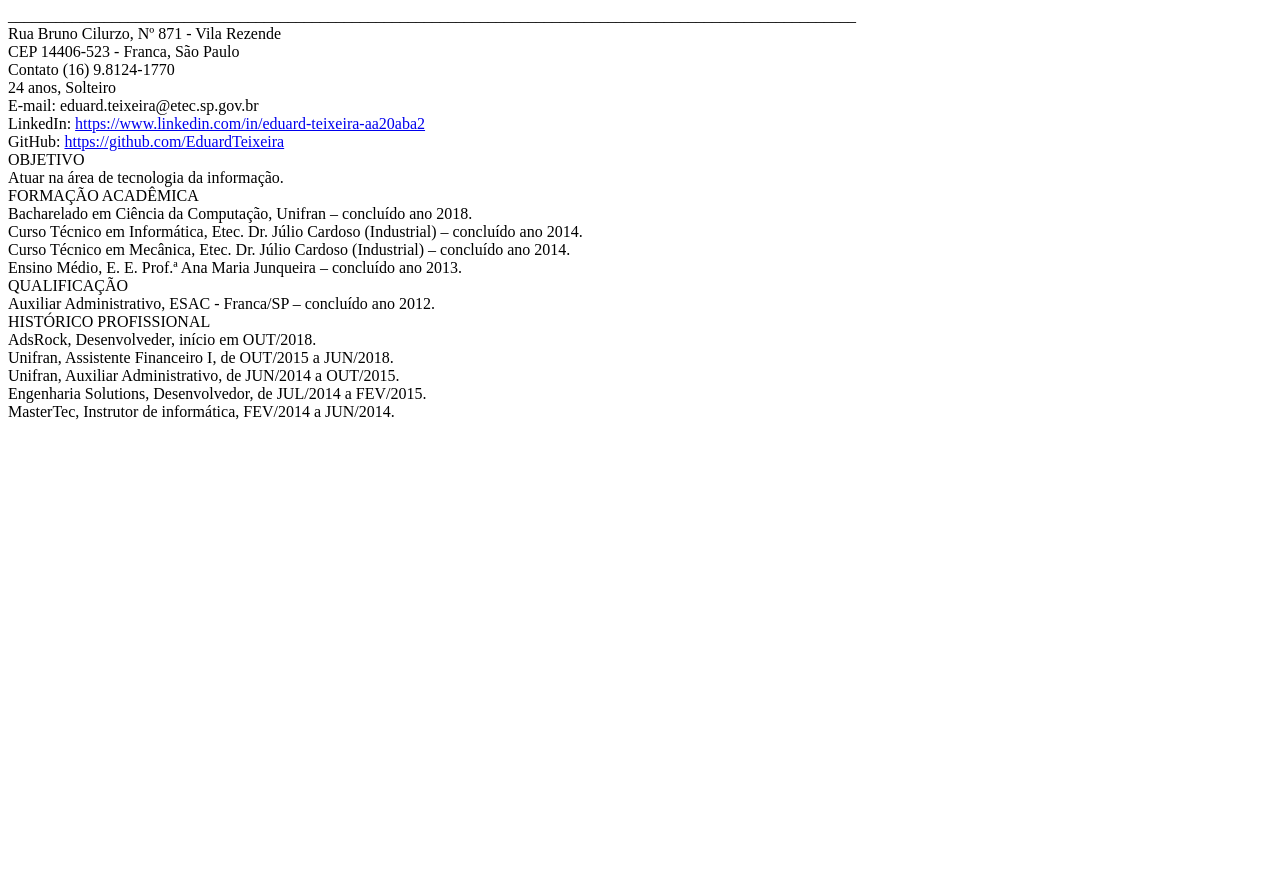
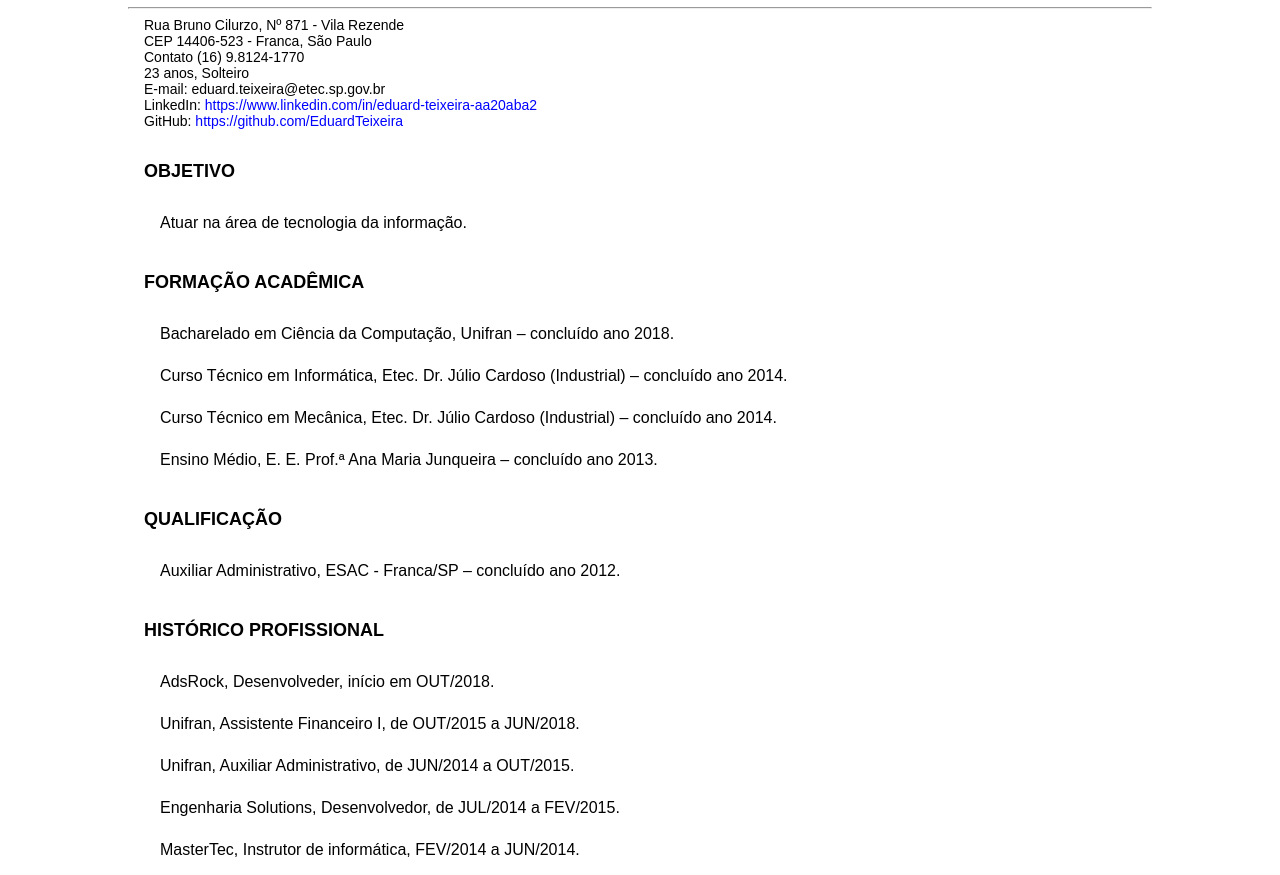
Before and after one commit to EduardTeixeira/curriculo, a plain HTML site: page html/index.html in a window 1280 px wide. Shown: the part 73-948 px from the top of the page. Before the commit the page ends 800 px from the top, so only its background shows below. Drawn offline with Linux system fonts and the light colour scheme.

Commit message:
estilo das paginas e calculo de idade ok

```diff
--- a/css/style.css
+++ b/css/style.css
@@ -0,0 +1,50 @@
+* {
+  box-sizing: border-box;
+}
+
+body {
+  margin-left: 10%;
+  margin-right: 10%;
+  font-family: Arial, Helvetica, sans-serif;
+}
+
+.name {
+  text-align: center;
+}
+
+.info-personal {
+  font-size: 14px;
+  padding: 0px 0px 0px 8px;
+  margin-left: 8px;
+}
+
+.title {
+  font-size: 18px;
+  font-weight: bold;
+  margin: 32px 0px 16px 16px;
+}
+
+.content {
+  font-size: 16px;
+  padding: 16px 0px 8px 32px;
+}
+
+a {
+  color: blue;
+}
+
+a:link {
+  text-decoration: none;
+}
+
+a:visited {
+  text-decoration: none;
+}
+
+a:hover {
+  text-decoration: underline;
+}
+
+a:active {
+  text-decoration: underline;
+}
--- a/html/index.html
+++ b/html/index.html
@@ -9,16 +9,14 @@
     <script src="../js/script.js"></script>
 </head>
 
-<body onload="calculateAge(10,1,1996)">
+<body onload="calculateAge(27,5,1996)">
 
-    <h1>Eduard Teixeira</h1>
-
-    <div>
-        __________________________________________________________________________________________________________
+    <div class="name">
+        <h1>Eduard Teixeira</h1>
+        <hr>
     </div>
 
-
-    <div>
+    <div class="info-personal">
         <div>
             Rua Bruno Cilurzo, Nº 871 - Vila Rezende
         </div>
@@ -36,71 +34,71 @@
         </div>
         <div>
             LinkedIn:
-            <a href="https://www.linkedin.com/in/eduard-teixeira-aa20aba2">
+            <a href="https://www.linkedin.com/in/eduard-teixeira-aa20aba2" target="_blank">
                 https://www.linkedin.com/in/eduard-teixeira-aa20aba2
             </a>
         </div>
         <div>
             GitHub:
-            <a href="https://github.com/EduardTeixeira">
+            <a href="https://github.com/EduardTeixeira" target="_blank">
                 https://github.com/EduardTeixeira
             </a>
         </div>
     </div>
 
     <div>
-        <div>
+        <div class="title">
             OBJETIVO
         </div>
-        <div>
+        <div class="content">
             Atuar na área de tecnologia da informação.
         </div>
     </div>
 
     <div>
-        <div>
+        <div class="title">
             FORMAÇÃO ACADÊMICA
         </div>
-        <div>
+        <div class="content">
             Bacharelado em Ciência da Computação, Unifran – concluído ano 2018.
         </div>
-        <div>
+        <div class="content">
             Curso Técnico em Informática, Etec. Dr. Júlio Cardoso (Industrial) – concluído ano 2014.
         </div>
-        <div>
+        <div class="content">
             Curso Técnico em Mecânica, Etec. Dr. Júlio Cardoso (Industrial) – concluído ano 2014.
         </div>
-        <div>
+        <div class="content">
             Ensino Médio, E. E. Prof.ª Ana Maria Junqueira – concluído ano 2013.
         </div>
     </div>
 
     <div>
-        <div>
+        <div class="title">
             QUALIFICAÇÃO
         </div>
-        <div>
+        <div class="content">
             Auxiliar Administrativo, ESAC - Franca/SP – concluído ano 2012.
         </div>
     </div>
 
     <div>
-        <div>
+        <div class="title">
             HISTÓRICO PROFISSIONAL
         </div>
-        <div>
+        <div class="content">
             AdsRock, Desenvolveder, início em OUT/2018.
         </div>
-        <div>
+        <div class="content">
             Unifran, Assistente Financeiro I, de OUT/2015 a JUN/2018.
         </div>
-        <div>
+        <div class="content">
             Unifran, Auxiliar Administrativo, de JUN/2014 a OUT/2015.
         </div>
-        <div>
+        <div class="content">
             Engenharia Solutions, Desenvolvedor, de JUL/2014 a FEV/2015.
         </div>
-        <div>
+        <div class="content">
             MasterTec, Instrutor de informática, FEV/2014 a JUN/2014.
         </div>
     </div>
--- a/js/script.js
+++ b/js/script.js
@@ -2,29 +2,17 @@
 
     var birthday = new Date(year, month - 1, day);
 
-    console.log('birthday....')
-    console.log(birthday)
-    console.log('day.... ' + birthday.getDate())
-    console.log('month.... ' + birthday.getMonth())
-    console.log('year.... ' + birthday.getFullYear())
-
     var now = new Date;
-
-    console.log('now....')
-    console.log(now)
-    console.log('day.... ' + now.getDate());
-    console.log('month.... ' + now.getMonth());
-    console.log('year.... ' + now.getFullYear());
 
     var years = now.getFullYear() - birthday.getFullYear();
 
-    if (birthday.getMonth() <= now.getMonth()) {
+    if (now.getMonth() < birthday.getMonth()) {
 
-        console.log("MES MENOS....")
+        years--;
 
-        if (birthday.getDate() > now.getDate()) {
+    } else if (now.getMonth() == birthday.getMonth()) {
 
-            console.log("DIA MENOS...")
+        if (now.getDate() < birthday.getDate()) {
 
             years--;
 
@@ -32,10 +20,5 @@
 
     }
 
-    console.log("years...")
-    console.log(years)
-
-    var spanYears = document.getElementById("years");
-
-    spanYears.innerHTML = years;
+    document.getElementById("years").innerHTML = years;
 }
```
